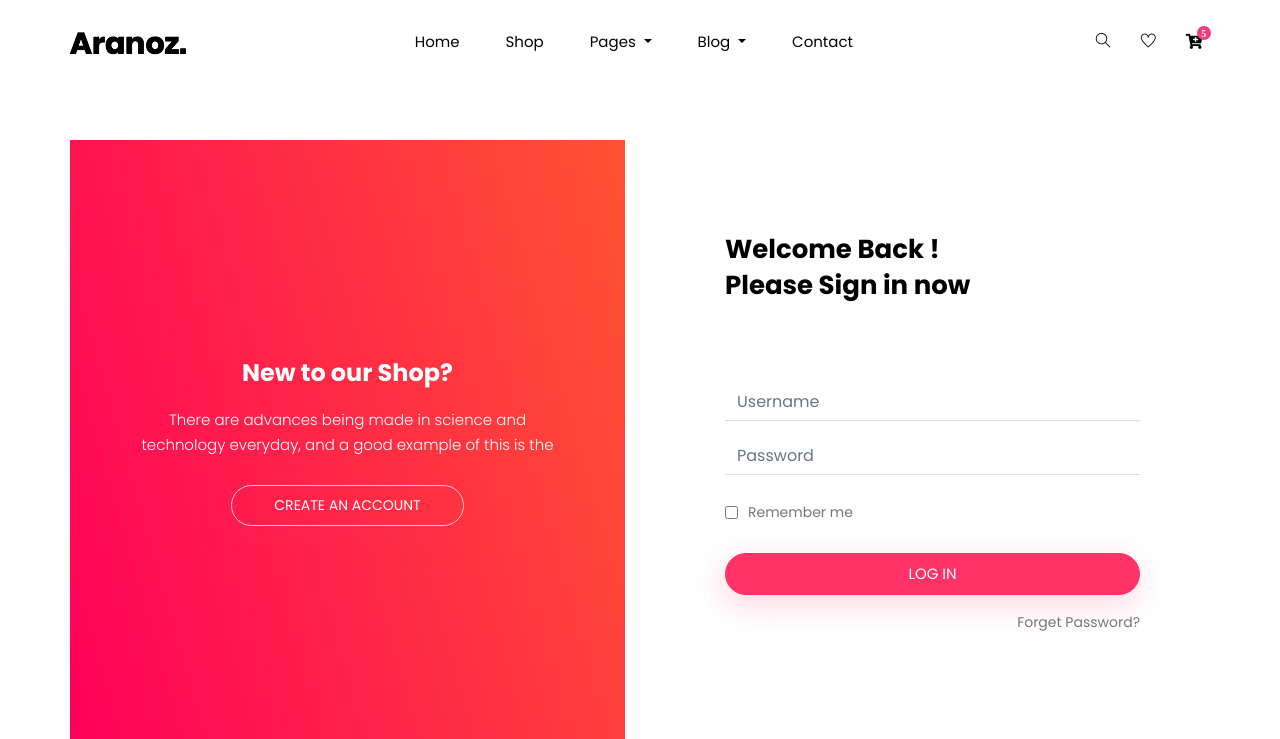
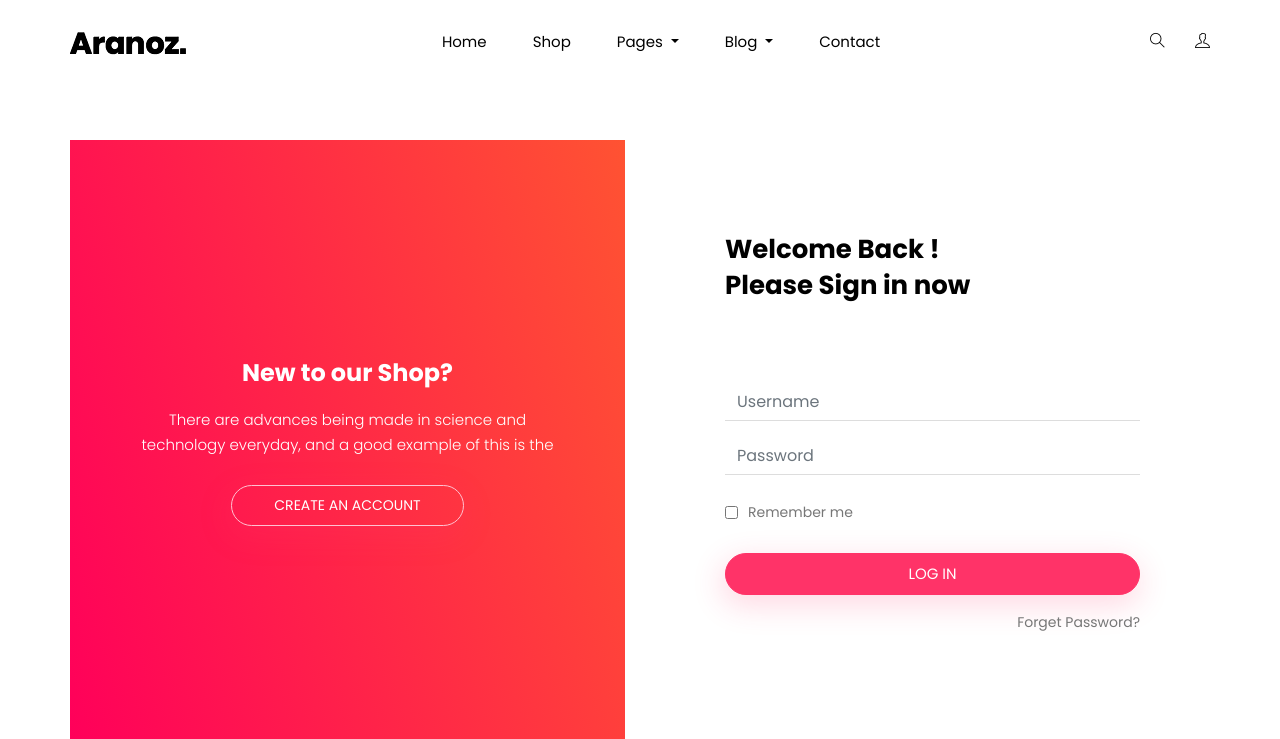
Before and after one commit to stuartelimu/aranoz, a Django app: page /accounts/login/ in a window 1280 px wide. Shown: the top 739 px of the page. Run offline with Django 3.2, Linux system fonts and the light colour scheme; some libraries are stand-ins or nearby versions.

Commit message:
update base.html

```diff
--- a/templates/base.html
+++ b/templates/base.html
@@ -81,7 +81,9 @@
                         </div>
                         <div class="hearer_icon d-flex">
                             <a id="search_1" href="javascript:void(0)"><i class="ti-search"></i></a>
+                            {% if request.user.is_authenticated %}
                             <a href=""><i class="ti-heart"></i></a>
+
                             <div class="dropdown cart">
                                 <a class="dropdown-toggle" href="#" id="navbarDropdown3" role="button"
                                     data-toggle="dropdown" aria-haspopup="true" aria-expanded="false">
@@ -94,6 +96,10 @@
                                 </div> -->
 
                             </div>
+                            <a href="{% url 'logout' %}"><i class="ti-user"></i></a>
+                            {% else %}
+                            <a href="{% url 'login' %}"><i class="ti-user"></i></a>
+                            {% endif %}
                         </div>
                     </nav>
                 </div>
```
